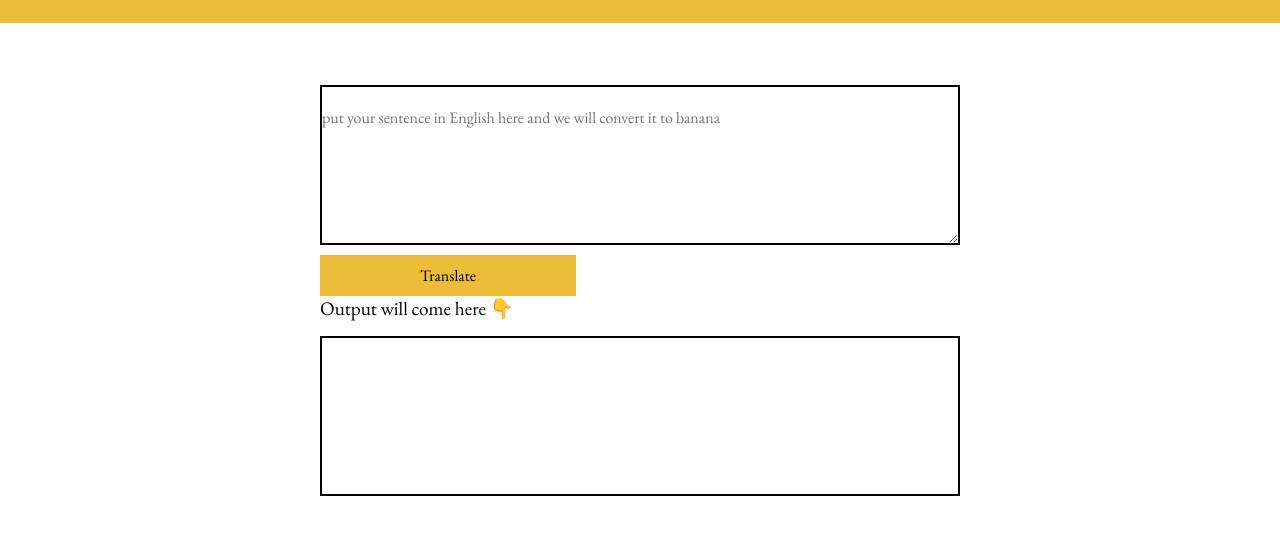
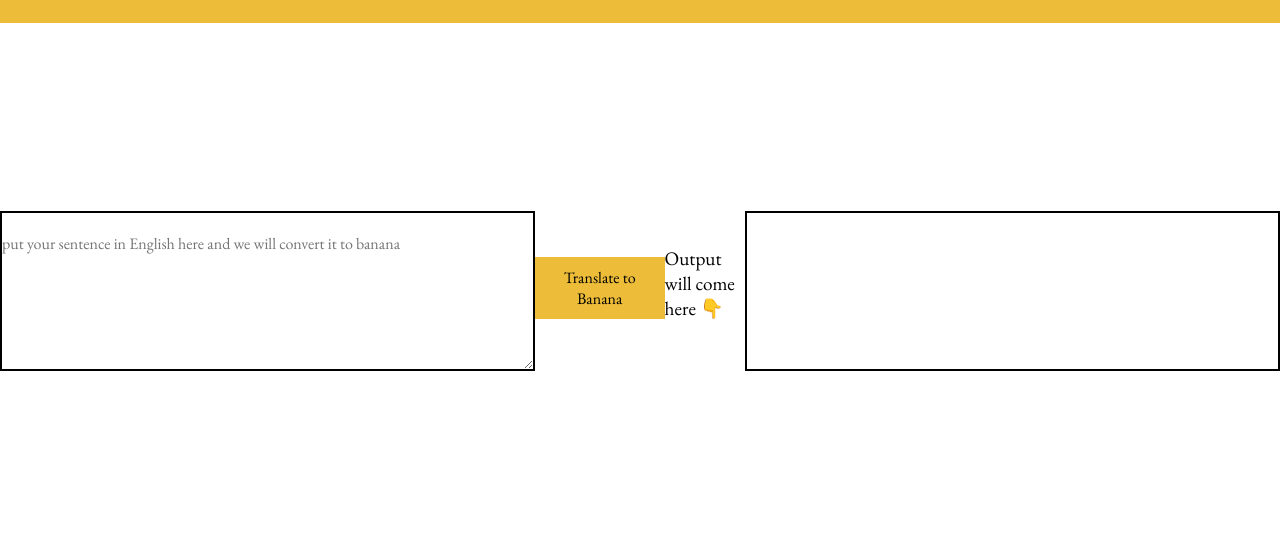
Before and after one commit to Sharmaryan/banana-speak, a plain HTML site: page index.html in a window 1280 px wide. Shown: the part 97-637 px from the top of the page. Drawn offline with nearby package versions, Linux system fonts and the light colour scheme.

Commit message:
update index.html

```diff
--- a/index.html
+++ b/index.html
@@ -1,34 +1,36 @@
 <!DOCTYPE html>
 <html lang="en">
   <head>
-    <meta charset="UTF-8">
-    <meta http-equiv="X-UA-Compatible" content="IE=edge">
-    <meta name="viewport" content="width=device-width, initial-scale=1.0">
+    <meta charset="UTF-8" />
+    <meta http-equiv="X-UA-Compatible" content="IE=edge" />
+    <meta name="viewport" content="width=device-width, initial-scale=1.0" />
     <title>banana talk</title>
-    <link rel="stylesheet" href="style.css">
+    <link rel="stylesheet" href="style.css" />
+  </head>
 
-</head>
   <body>
     <header>
       <h1>banana talk</h1>
     </header>
     <section>
-        <div class="main-section">
-
-            <textarea id="txt-input" placeholder="put your sentence in English here and we will convert it to banana"></textarea>
-            <button id="btn-translator">Translate</button>
-            <div style="font-size: larger;">Output will come here 👇</div>
+      <textarea
+        id="txt-input"
+        placeholder="put your sentence in English here and we will convert it to banana"
+      ></textarea>
+      <button id="btn-translator">Translate to Banana</button>
+      <div style="font-size: larger">Output will come here 👇</div>
       <div id="output"></div>
-        </div>
     </section>
     <footer>
-            <div class="footer_div">
 
         <h2>about</h2>
-                <p>Are you a fan of minions? Did you know that the gibberish they say is an actual language. Use the translator to convert
-                    your text from English to Minion speak or Banana language.</p>
+        <p>
+          Are you a fan of minions? Did you know that the gibberish they say is
+          an actual language. Use the translator to convert your text from
+          English to Minion speak or Banana language.
+        </p>
       </div>
-        </footer>
+
     <script src="app.js"></script>
   </body>
 </html>
```
Lines whose indentation alone changed are shown as unchanged.
